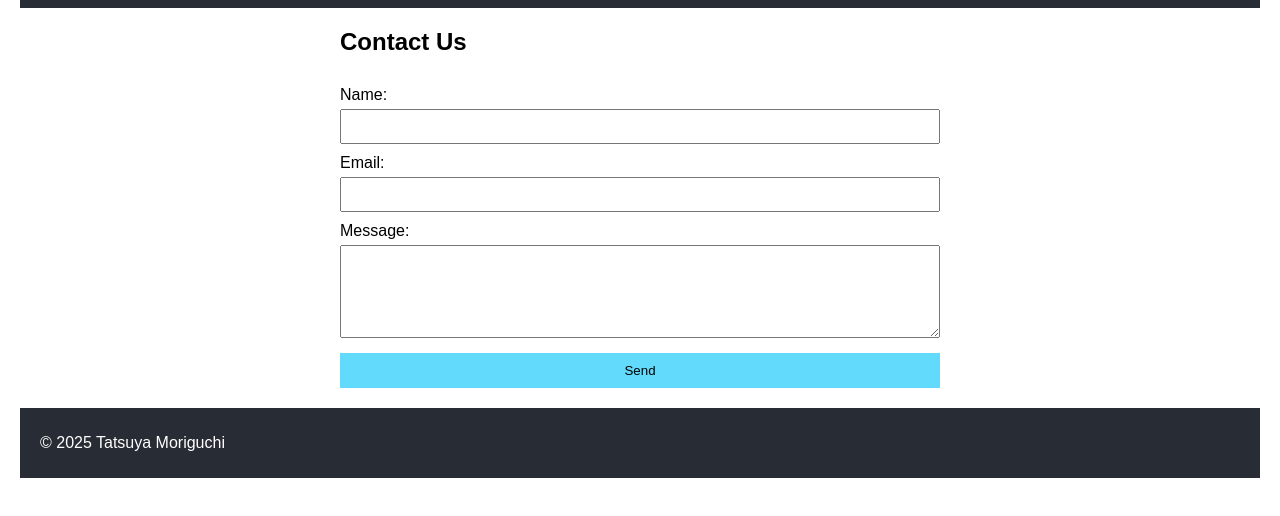
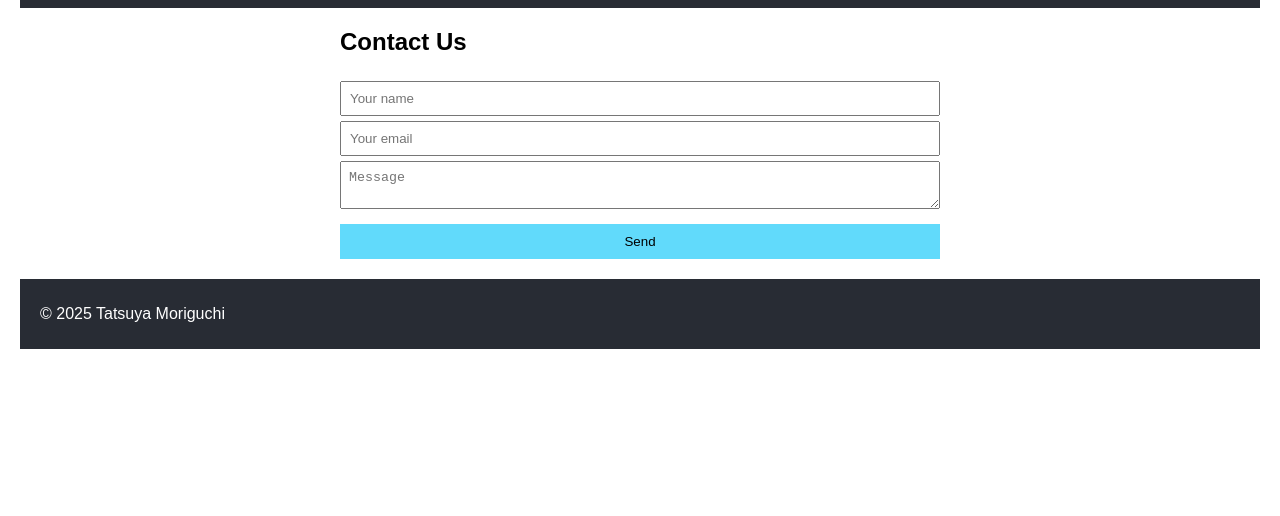
Before and after one commit to tatsuyamoriguchi/faxecho-com-website, a plain HTML site: page contact.html in a window 1280 px wide. Shown: the part 130-646 px from the top of the page. Drawn offline with Linux system fonts and the light colour scheme.

Commit message:
Update contact page

```diff
--- a/contact.html
+++ b/contact.html
@@ -25,7 +25,7 @@
 </header>
 <main>
   <h2>Contact Us</h2>
-  <form action="mailto:admin_support@faxecho.com" method="post" enctype="text/plain">
+  <!-- <form action="mailto:admin_support@faxecho.com" method="post" enctype="text/plain">
     <label for="name">Name:</label>
     <input id="name" name="name" type="text" required />
 
@@ -36,7 +36,16 @@
     <textarea id="message" name="message" rows="5" required></textarea>
 
     <button type="submit">Send</button>
-  </form>
+  </form> -->
+
+  <form action="https://formspree.io/f/YOUR_FORM_ID" method="POST">
+  <input name="name" required placeholder="Your name">
+  <input type="email" name="email" required placeholder="Your email">
+  <textarea name="message" required placeholder="Message"></textarea>
+  <button type="submit">Send</button>
+</form>
+
+
 </main>
 <footer>
   <p>&copy; 2025 Tatsuya Moriguchi</p>
```
